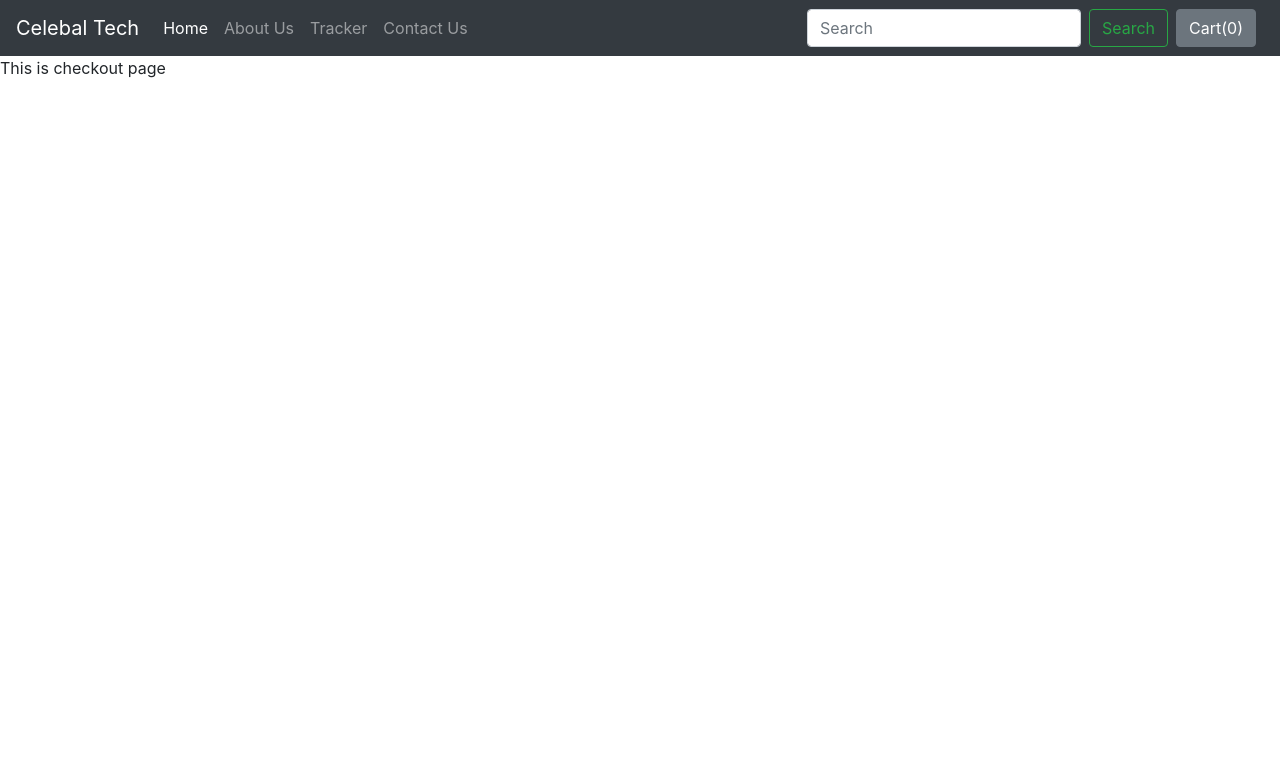
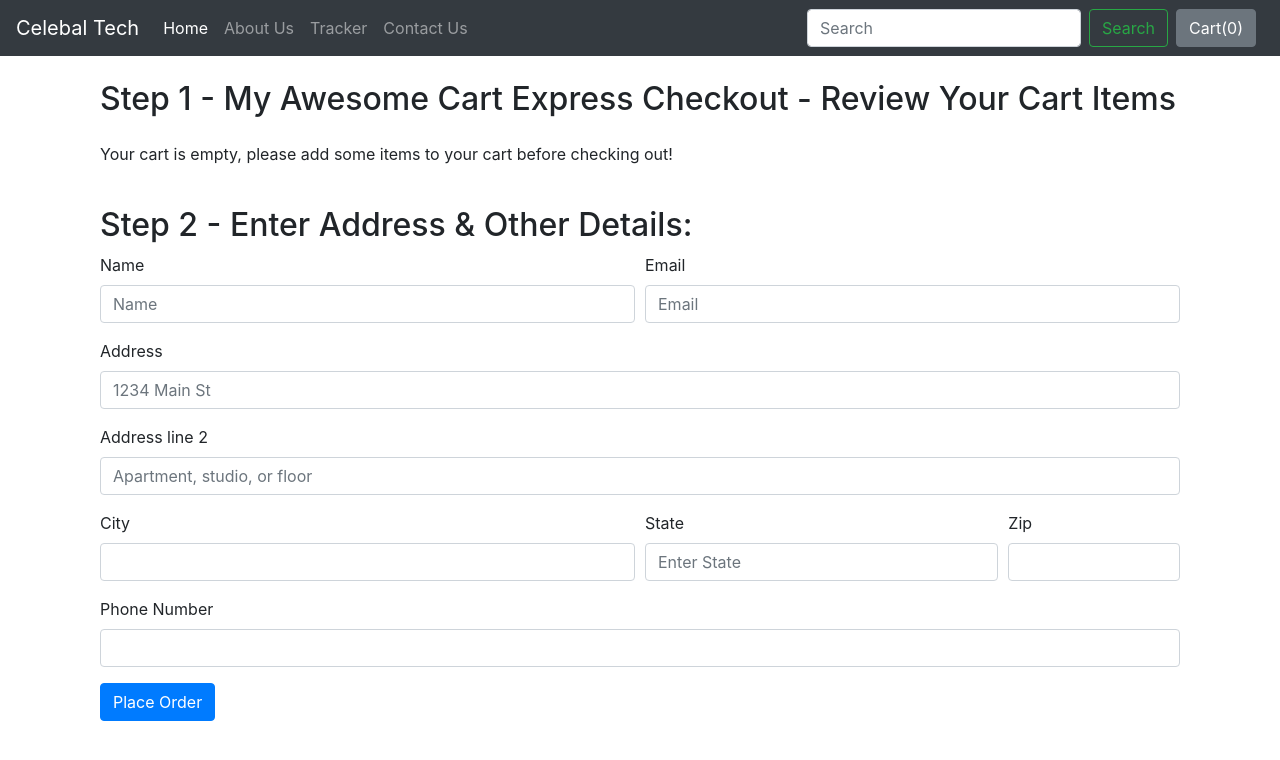
Before and after one commit to Samdroid27/Ecommerce_PS-1, a Django app: page /shop/checkout/ in a window 1280 px wide. Shown: the top 760 px of the page. Run offline with Django 3.2, Linux system fonts and the light colour scheme; some libraries are stand-ins or nearby versions.

Commit message:
Added checkout page

```diff
--- a/shop/admin.py
+++ b/shop/admin.py
@@ -1,6 +1,9 @@
 from django.contrib import admin
+from django.contrib import admin
+from .models import Orders
 
 # Register your models here.
 from .models import Products, Contact
 admin.site.register(Products)
 admin.site.register(Contact)
+admin.site.register(Orders)
--- a/shop/templates/shop/checkout.html
+++ b/shop/templates/shop/checkout.html
@@ -1,5 +1,90 @@
 {% extends 'shop/basic.html' %}
-
-{% block title %} Checkout Page {% endblock %}
-{% block css %} CSS Daalo idhar {% endblock %}
-{% block body %} This is checkout page {% endblock %}
+{% block title%} Checkout - My Awesome Cart{% endblock %}
+{% block body %}
+<div class="container">
+    <div class="col my-4">
+        <h2>Step 1 - My Awesome Cart Express Checkout - Review Your Cart Items</h2>
+        <div class="my-4">
+            <ul class="list-group" id="items">
+            </ul>
+        </div>
+    </div>
+    <div class="col my-4">
+        <h2>Step 2 - Enter Address & Other Details:</h2>
+        <form method="post" action="/shop/checkout/">{% csrf_token %}
+            <input type="hidden" name="itemsJson" id="itemsJson">
+            <div class="form-row">
+                <div class="form-group col-md-6">
+                    <label for="inputname">Name</label>
+                    <input type="text" class="form-control" id="name" name="name" placeholder="Name">
+                </div>
+                <div class="form-group col-md-6">
+                    <label for="inputEmail4">Email</label>
+                    <input type="email" class="form-control" id="email" name="email" placeholder="Email">
+                </div>
+            </div>
+            <div class="form-group">
+                <label for="inputAddress">Address</label>
+                <input type="text" class="form-control" id="address1" name="address1" placeholder="1234 Main St">
+            </div>
+            <div class="form-group">
+                <label for="inputAddress2">Address line 2</label>
+                <input type="text" class="form-control" id="address2" name="address2" placeholder="Apartment, studio, or floor">
+            </div>
+            <div class="form-row">
+                <div class="form-group col-md-6">
+                    <label for="inputCity">City</label>
+                    <input type="text" class="form-control" id="city" name="city">
+                </div>
+                <div class="form-group col-md-4">
+                    <label for="inputState">State</label>
+                    <input type="text" class="form-control" id="state" name="state"  placeholder="Enter State">
+                </div>
+                <div class="form-group col-md-2">
+                    <label for="inputZip">Zip</label>
+                    <input type="text" class="form-control" id="zip_code" name="zip_code">
+                </div>
+            </div>
+            <div class="form-group">
+                <label for="inputZip">Phone Number</label>
+                <input type="tel" class="form-control" id="phone" name="phone">
+            </div>
+            <button type="submit" class="btn btn-primary">Place Order</button>
+        </form>
+    </div>
+</div>
+{% endblock %}
+{% block js %}
+<script>
+if (localStorage.getItem('cart') == null) {
+    var cart = {};
+} else {
+    cart = JSON.parse(localStorage.getItem('cart'));
+}
+console.log(cart);
+var sum = 0;
+if ($.isEmptyObject(cart)) {
+    //if object is empty
+    mystr = `<p>Your cart is empty, please add some items to your cart before checking out!</p>`
+    $('#items').append(mystr);
+} else {
+    for (item in cart) {
+        let name = cart[item][1];
+        let qty = cart[item][0];
+        sum = sum + qty;
+        mystr = `<li class="list-group-item d-flex justify-content-between align-items-center">
+                    ${name}
+                    <span class="badge badge-primary badge-pill">${qty}</span>
+                </li>`
+        $('#items').append(mystr);
+    }
+}
+document.getElementById('cart').innerHTML = sum;
+$('#itemsJson').val(JSON.stringify(cart));
+{% if thank %}
+alert('Thanks for ordering with us. Your order is is {{id}}. Use it to track your order using our order tracker');
+localStorage.clear();
+document.location = "/shop";
+{% endif %}
+</script>
+{% endblock %}
--- a/shop/urls.py
+++ b/shop/urls.py
@@ -8,7 +8,7 @@ urlpatterns = [
     path("contact/", views.contact, name="ContactUs"),
     path("tracker/", views.tracker, name="TrackingStatus"),
     path("search/", views.search, name="Search"),
-    path("products/<int:myid>", views.prod_view, name="ProductView"),
+    path("products/<int:myid>", views.productView, name="ProductView"),
     path("checkout/", views.checkout, name="Checkout"),
 
 ]
--- a/shop/views.py
+++ b/shop/views.py
@@ -1,9 +1,13 @@
 from django.shortcuts import render
+from .models import Products, Contact, Orders
+from math import ceil
+# import the logging library
+import logging
+
+# Get an instance of a logger
+logger = logging.getLogger(__name__)
+# Create your views here.
 from django.http import HttpResponse
-from .models import Products, Contact
-from math import ceil
-# Create your views here.
-
 
 def index(request):
     # products = Product.objects.all()
@@ -26,10 +30,8 @@ def index(request):
     params = {'allProds':allProds}
     return render(request, 'shop/index.html', params)
 
-
 def about(request):
     return render(request, 'shop/about.html')
-
 
 def contact(request):
     if request.method=="POST":
@@ -41,18 +43,34 @@ def contact(request):
         contact.save()
     return render(request, 'shop/contact.html')
 
-
 def tracker(request):
     return render(request, 'shop/tracker.html')
-
 
 def search(request):
     return render(request, 'shop/search.html')
 
+def productView(request, myid):
+    # Fetch the product using the id
+    product = Products.objects.filter(id=myid)
 
-def prod_view(request, myid):
-    product = Products.objects.filter(id=myid)
-    return render(request, 'shop/prodView.html', {'product':product[0]})
+
+    return render(request, 'shop/prodView.html', {'product':products[0]})
 
 def checkout(request):
+    if request.method=="POST":
+        items_json = request.POST.get('itemsJson', '')
+        name = request.POST.get('name', '')
+        email = request.POST.get('email', '')
+        address = request.POST.get('address1', '') + " " + request.POST.get('address2', '')
+        city = request.POST.get('city', '')
+        state = request.POST.get('state', '')
+        zip_code = request.POST.get('zip_code', '')
+        phone = request.POST.get('phone', '')
+        order = Orders(items_json=items_json, name=name, email=email, address=address, city=city,
+                       state=state, zip_code=zip_code, phone=phone)
+        order.save()
+        thank = True
+        id = order.order_id
+        return render(request, 'shop/checkout.html', {'thank':thank, 'id': id})
     return render(request, 'shop/checkout.html')
+#Amit bhai zindabad
```
Also changed, not shown: shop/models.py (+11 -0 lines), shop/templates/shop/index.html (+99 -75 lines), db.sqlite3, shop/migrations/0004_orders.py (added).
